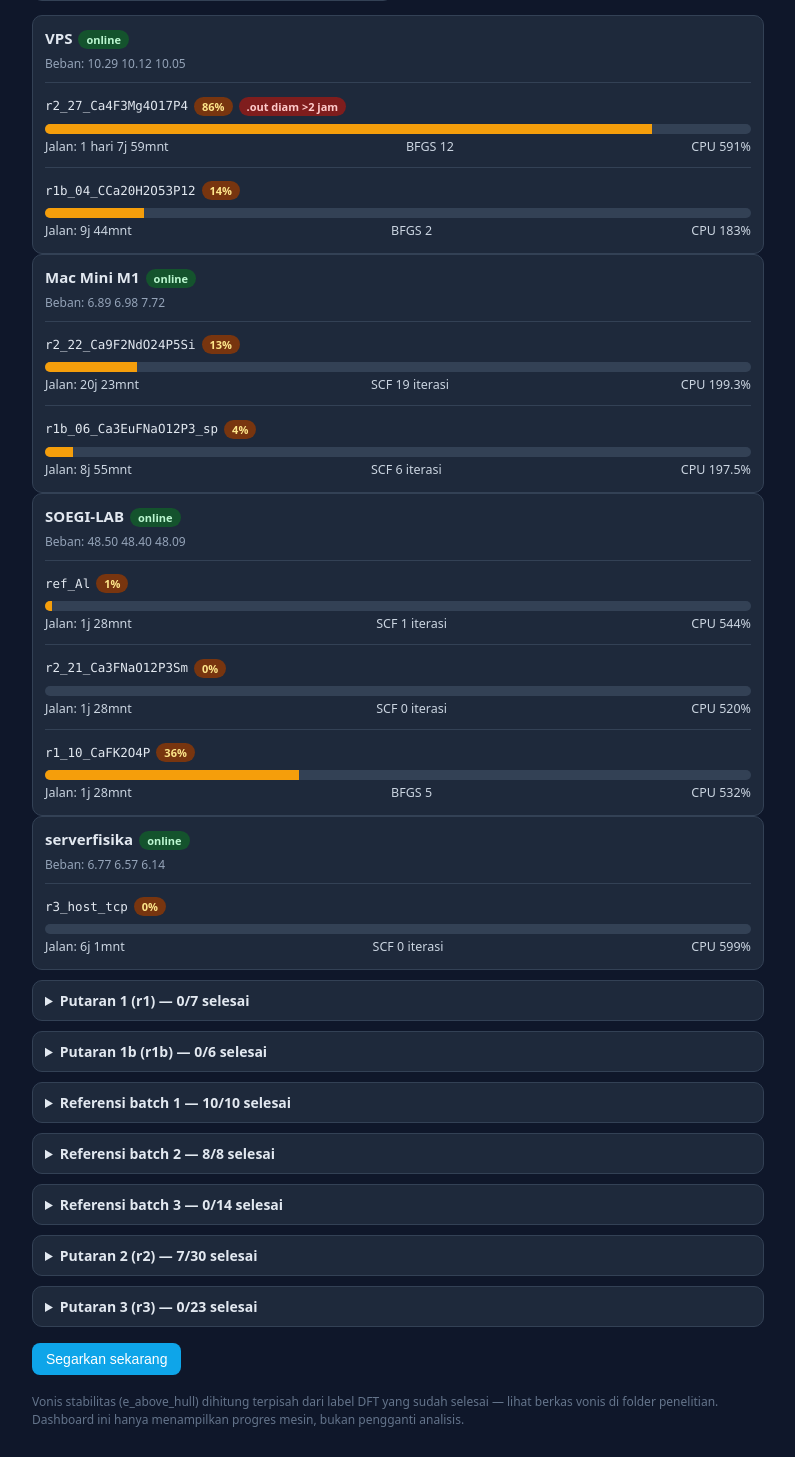
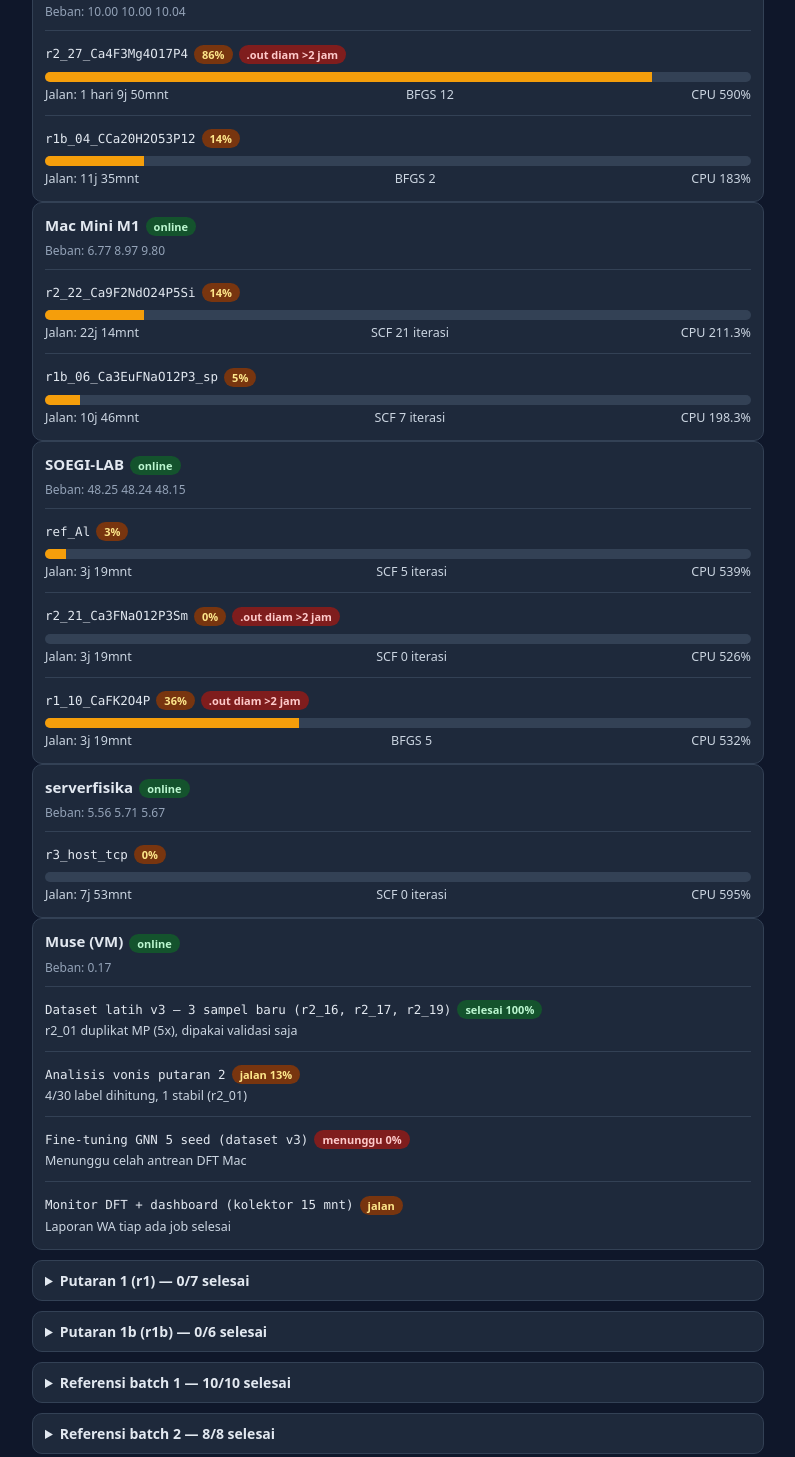
Before and after one commit to soegianto-s/prgf-monitor-soegianto, a plain HTML site: page index.html in a window 1280 px wide. Shown: the part 713-2170 px from the top of the page, without its empty margins (242-1037 px from the left). Drawn offline with Linux system fonts and the light colour scheme.

Commit message:
Dashboard: Muse masuk sebagai mesin ke-5 (tugas analisis + sampel latih + monitor)

```diff
--- a/index.html
+++ b/index.html
@@ -47,7 +47,7 @@
 <div class="wrap">
   <h1>PRGF — Monitoring DFT</h1>
   <p class="sub" id="upd">Memuat data…</p>
-  <p class="sub">Data diperbarui otomatis tiap 15 menit dari 4 mesin (VPS, Mac Mini, SOEGI-LAB, serverfisika). Persen = perkiraan dari langkah BFGS / iterasi SCF, bukan angka resmi QE.</p>
+  <p class="sub">Data diperbarui otomatis tiap 15 menit dari 5 mesin: 4 mesin DFT (VPS, Mac Mini, SOEGI-LAB, serverfisika) + Muse (analisis, sampel latih, monitor). Persen = perkiraan dari langkah BFGS / iterasi SCF, bukan angka resmi QE.</p>
   <div id="banner"></div>
   <div class="grid" id="ringkasan"></div>
   <div id="mesin"></div>
@@ -100,7 +100,7 @@ function tampil(s) {
     if (m.load) mh += '<div class="mut">Beban: ' + esc(String(m.load).split(' ').slice(0, 3).join(' ')) + '</div>';
     if (!m.reachable) {
       mh += '<div class="mut">SSH gagal pada pembaruan terakhir — data job tidak tersedia.</div>';
-    } else if (!m.running.length) {
+    } else if (!m.running.length && !(m.tasks && m.tasks.length)) {
       mh += '<div class="mut">Tidak ada job pw.x yang jalan.</div>';
     }
     m.running.forEach(function(r) {
@@ -112,6 +112,14 @@ function tampil(s) {
         + '<span>' + (r.bfgs != null ? 'BFGS ' + r.bfgs : 'SCF ' + r.scf_total + ' iterasi') + '</span>'
         + '<span>CPU ' + esc(String(r.cpu)) + '%</span></div></div>';
     });
+    if (m.tasks && m.tasks.length) {
+      m.tasks.forEach(function(t) {
+        var cls = t.status === 'selesai' ? 'done' : (t.status === 'jalan' ? 'run' : 'off');
+        mh += '<div class="runjob"><div><span class="job">' + esc(t.task) + '</span>'
+          + '<span class="pill ' + cls + '">' + esc(t.status) + (t.pct != null ? ' ' + t.pct + '%' : '') + '</span></div>'
+          + (t.note ? '<div class="row"><span>' + esc(t.note) + '</span></div>' : '') + '</div>';
+      });
+    }
     if (m.warn && m.warn.length) {
       mh += '<div class="mut" style="margin-top:8px">' + esc(m.warn.join('; ')) + '</div>';
     }
--- a/status.json
+++ b/status.json
@@ -1,21 +1,21 @@
 {
-  "updated_at_wib": "2026-11-20 11:41 WIB",
-  "updated_at_unix": 1795149685,
+  "updated_at_wib": "2026-11-20 13:32 WIB",
+  "updated_at_unix": 1795156359,
   "machines": [
     {
       "id": "vps",
       "name": "VPS",
       "reachable": true,
-      "load": "10.29 10.12 10.05 12/1233 3712559",
+      "load": "10.00 10.00 10.04 11/1229 3749447",
       "warn": [],
       "running": [
         {
           "job": "r2_27_Ca4F3Mg4O17P4",
           "queue": "r2",
           "pid": "3080851",
-          "elapsed_s": 115178,
-          "elapsed": "1 hari 7j 59mnt",
-          "cpu": "591",
+          "elapsed_s": 121852,
+          "elapsed": "1 hari 9j 50mnt",
+          "cpu": "590",
           "bfgs": 12,
           "scf_total": 208,
           "last_iter": "iteration # 8 ecut= 80.00 Ry beta= 0.70",
@@ -27,15 +27,15 @@
           "job": "r1b_04_CCa20H2O53P12",
           "queue": "r1b",
           "pid": "3517997",
-          "elapsed_s": 35070,
-          "elapsed": "9j 44mnt",
+          "elapsed_s": 41743,
+          "elapsed": "11j 35mnt",
           "cpu": "183",
           "bfgs": 2,
-          "scf_total": 109,
-          "last_iter": "iteration # 7 ecut= 80.00 Ry beta= 0.70",
+          "scf_total": 130,
+          "last_iter": "iteration # 28 ecut= 80.00 Ry beta= 0.70",
           "pct": 14,
           "stale": false,
-          "out_mtime": 1795149383
+          "out_mtime": 1795156268
         }
       ]
     },
@@ -43,36 +43,36 @@
       "id": "mac",
       "name": "Mac Mini M1",
       "reachable": true,
-      "load": "6.89 6.98 7.72",
+      "load": "6.77 8.97 9.80",
       "warn": [],
       "running": [
         {
           "job": "r2_22_Ca9F2NdO24P5Si",
           "queue": "r2",
           "pid": "4221",
-          "elapsed_s": 73411,
-          "elapsed": "20j 23mnt",
-          "cpu": "199.3",
+          "elapsed_s": 80086,
+          "elapsed": "22j 14mnt",
+          "cpu": "211.3",
           "bfgs": null,
-          "scf_total": 19,
-          "last_iter": "iteration # 19 ecut= 80.00 Ry beta= 0.70",
-          "pct": 13,
+          "scf_total": 21,
+          "last_iter": "iteration # 21 ecut= 80.00 Ry beta= 0.70",
+          "pct": 14,
           "stale": false,
-          "out_mtime": 1795146877
+          "out_mtime": 1795153974
         },
         {
           "job": "r1b_06_Ca3EuFNaO12P3_sp",
           "queue": "r1b",
           "pid": "14566",
-          "elapsed_s": 32142,
-          "elapsed": "8j 55mnt",
-          "cpu": "197.5",
+          "elapsed_s": 38817,
+          "elapsed": "10j 46mnt",
+          "cpu": "198.3",
           "bfgs": null,
-          "scf_total": 6,
-          "last_iter": "iteration # 6 ecut= 80.00 Ry beta= 0.30",
-          "pct": 4,
+          "scf_total": 7,
+          "last_iter": "iteration # 7 ecut= 80.00 Ry beta= 0.30",
+          "pct": 5,
           "stale": false,
-          "out_mtime": 1795148822
+          "out_mtime": 1795155277
         }
       ]
     },
@@ -80,49 +80,49 @@
       "id": "soegi-lab",
       "name": "SOEGI-LAB",
       "reachable": true,
-      "load": "48.50 48.40 48.09 49/366 1678",
+      "load": "48.25 48.24 48.15 49/368 2296",
       "warn": [],
       "running": [
         {
           "job": "ref_Al",
           "queue": "ref3",
           "pid": "487",
-          "elapsed_s": 5282,
-          "elapsed": "1j 28mnt",
-          "cpu": "544",
+          "elapsed_s": 11958,
+          "elapsed": "3j 19mnt",
+          "cpu": "539",
           "bfgs": null,
-          "scf_total": 1,
-          "last_iter": "iteration # 1 ecut= 80.00 Ry beta= 0.70",
-          "pct": 1,
+          "scf_total": 5,
+          "last_iter": "iteration # 5 ecut= 80.00 Ry beta= 0.70",
+          "pct": 3,
           "stale": false,
-          "out_mtime": 1795145009
+          "out_mtime": 1795154913
         },
         {
           "job": "r2_21_Ca3FNaO12P3Sm",
           "queue": "r2",
           "pid": "494",
-          "elapsed_s": 5282,
-          "elapsed": "1j 28mnt",
-          "cpu": "520",
+          "elapsed_s": 11958,
+          "elapsed": "3j 19mnt",
+          "cpu": "526",
           "bfgs": null,
           "scf_total": 0,
           "last_iter": "",
           "pct": 0,
-          "stale": false,
+          "stale": true,
           "out_mtime": 1795144236
         },
         {
           "job": "r1_10_CaFK2O4P",
           "queue": "r1",
           "pid": "500",
-          "elapsed_s": 5282,
-          "elapsed": "1j 28mnt",
+          "elapsed_s": 11957,
+          "elapsed": "3j 19mnt",
           "cpu": "532",
           "bfgs": 5,
           "scf_total": 146,
           "last_iter": "iteration # 5 ecut= 80.00 Ry beta= 0.70",
           "pct": 36,
-          "stale": false,
+          "stale": true,
           "out_mtime": 1795144236
         }
       ]
@@ -131,22 +131,56 @@
       "id": "serverfisika",
       "name": "serverfisika",
       "reachable": true,
-      "load": "6.77 6.57 6.14 2/137 1228",
+      "load": "5.56 5.71 5.67 9/137 1576",
       "warn": [],
       "running": [
         {
           "job": "r3_host_tcp",
           "queue": "r3",
           "pid": "11",
-          "elapsed_s": 21710,
-          "elapsed": "6j 1mnt",
-          "cpu": "599",
+          "elapsed_s": 28396,
+          "elapsed": "7j 53mnt",
+          "cpu": "595",
           "bfgs": null,
           "scf_total": 0,
           "last_iter": "",
           "pct": 0,
           "stale": false,
           "out_mtime": 0
+        }
+      ]
+    },
+    {
+      "id": "muse",
+      "name": "Muse (VM)",
+      "reachable": true,
+      "load": "0.17",
+      "warn": [],
+      "running": [],
+      "tasks": [
+        {
+          "note": "r2_01 duplikat MP (5x), dipakai validasi saja",
+          "pct": 100,
+          "status": "selesai",
+          "task": "Dataset latih v3 — 3 sampel baru (r2_16, r2_17, r2_19)"
+        },
+        {
+          "note": "4/30 label dihitung, 1 stabil (r2_01)",
+          "pct": 13,
+          "status": "jalan",
+          "task": "Analisis vonis putaran 2"
+        },
+        {
+          "note": "Menunggu celah antrean DFT Mac",
+          "pct": 0,
+          "status": "menunggu",
+          "task": "Fine-tuning GNN 5 seed (dataset v3)"
+        },
+        {
+          "note": "Laporan WA tiap ada job selesai",
+          "pct": null,
+          "status": "jalan",
+          "task": "Monitor DFT + dashboard (kolektor 15 mnt)"
         }
       ]
     }
```
